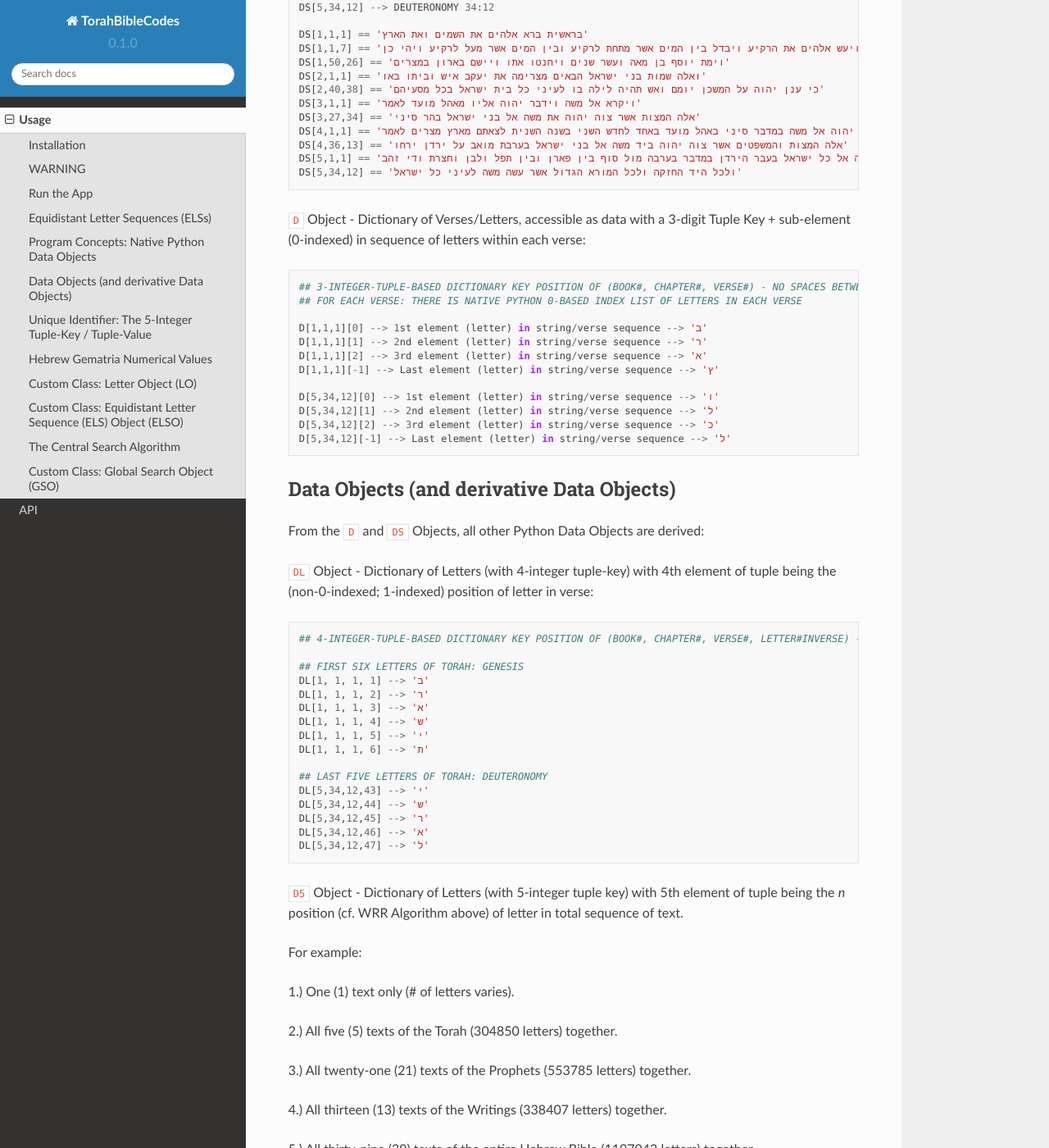
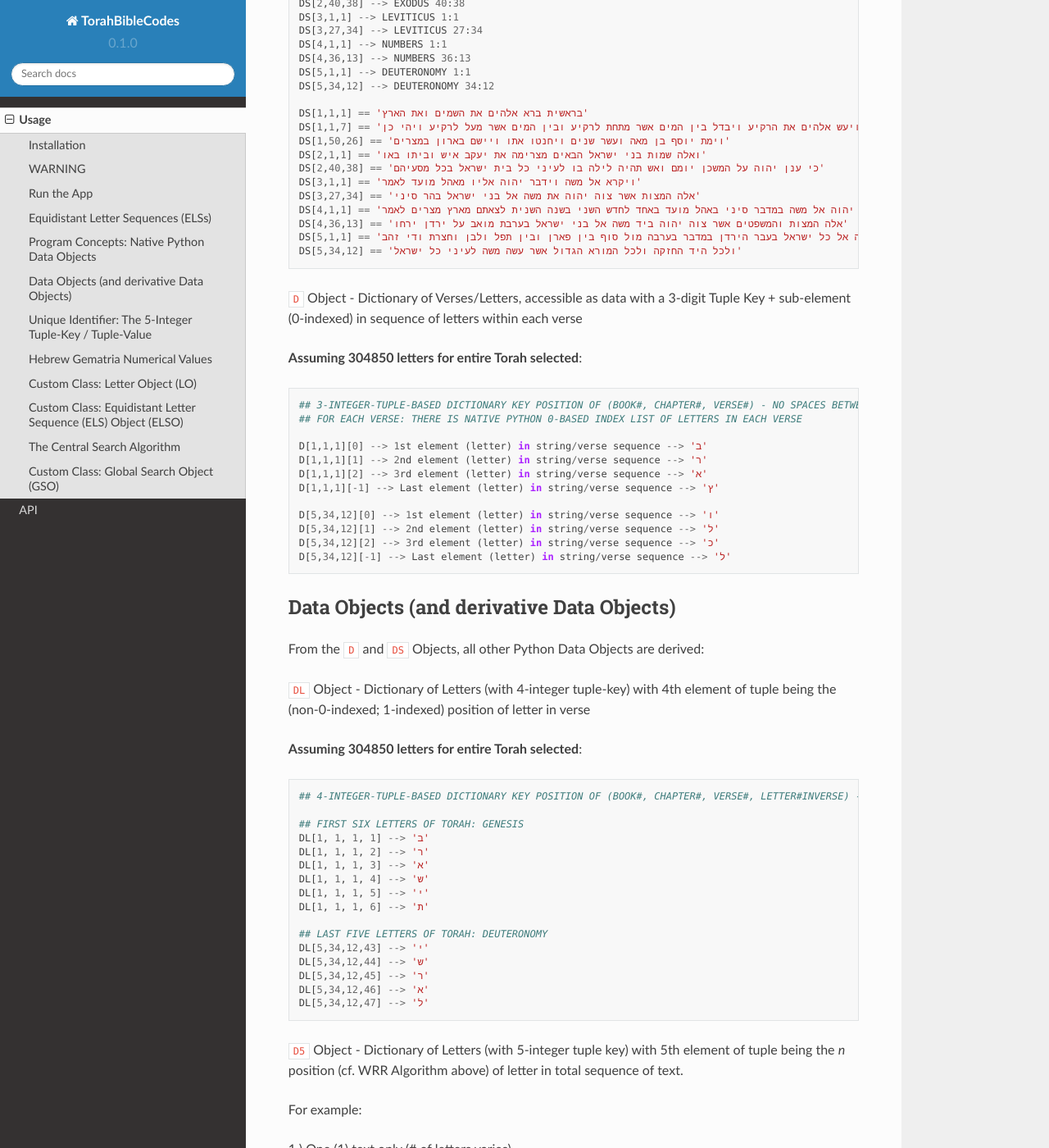
Before and after one commit to TorahBibleCodes/TorahBibleCodes_Sphinx, a Sphinx documentation site: the page built from docs/source/usage.rst, in a window 1280 px wide and 1400 px high, scrolled down 4908 px. Shown: the whole window at 82% size. Built offline with Sphinx 7.4.7 and the Read the Docs theme 2.0.0, drawn with Linux system fonts in a browser that asks for light colours; some of the changed text lies outside the part shown.

Commit message:
Update usage.rst

```diff
--- a/docs/source/usage.rst
+++ b/docs/source/usage.rst
@@ -158,7 +158,9 @@ The ``DS`` Dictionary Object may be useful for the interactive user-developer to
 
 Each verse (and letter) of the thirty-nine (39) books of the Hebrew Bible is accessible via the Python dictionaries ``D`` and ``DS`` with a unique 3-digit Tuple Key as per following examples:
 
-``D`` Object - Dictionary of Verses (with No Spaces), accessible as data with a 3-digit Tuple Key::
+``D`` Object - Dictionary of Verses (with No Spaces), accessible as data with a 3-digit Tuple Key
+
+**Assuming 304850 letters for entire Torah selected**::
 
    ## 3-INTEGER-TUPLE-BASED DICTIONARY KEY POSITION OF (BOOK#, CHAPTER#, VERSE#) - NO SPACES BETWEEN WORDS/LETTERS
 
@@ -190,7 +192,9 @@ Each verse (and letter) of the thirty-nine (39) books of the Hebrew Bible is acc
    D[5,1,1] == 'אלההדבריםאשרדברמשהאלכלישראלבעברהירדןבמדברבערבהמולסוףביןפארןוביןתפלולבןוחצרתודיזהב'
    D[5,34,12] == 'ולכלהידהחזקהולכלהמוראהגדולאשרעשהמשהלעיניכלישראל'
 
-``DS`` Object - Dictionary of Verses (with Spaces), accessible as data with a 3-digit Tuple Key::
+``DS`` Object - Dictionary of Verses (with Spaces), accessible as data with a 3-digit Tuple Key
+
+**Assuming 304850 letters for entire Torah selected**::
 
    ## 3-INTEGER-TUPLE-BASED DICTIONARY KEY POSITION OF (BOOK#, CHAPTER#, VERSE#) - WITH SPACES BETWEEN WORDS/LETTERS
 
@@ -222,7 +226,9 @@ Each verse (and letter) of the thirty-nine (39) books of the Hebrew Bible is acc
    DS[5,1,1] == 'אלה הדברים אשר דבר משה אל כל ישראל בעבר הירדן במדבר בערבה מול סוף בין פארן ובין תפל ולבן וחצרת ודי זהב'
    DS[5,34,12] == 'ולכל היד החזקה ולכל המורא הגדול אשר עשה משה לעיני כל ישראל'
 
-``D`` Object - Dictionary of Verses/Letters, accessible as data with a 3-digit Tuple Key + sub-element (0-indexed) in sequence of letters within each verse::
+``D`` Object - Dictionary of Verses/Letters, accessible as data with a 3-digit Tuple Key + sub-element (0-indexed) in sequence of letters within each verse
+
+**Assuming 304850 letters for entire Torah selected**::
 
    ## 3-INTEGER-TUPLE-BASED DICTIONARY KEY POSITION OF (BOOK#, CHAPTER#, VERSE#) - NO SPACES BETWEEN WORDS/LETTERS
    ## FOR EACH VERSE: THERE IS NATIVE PYTHON 0-BASED INDEX LIST OF LETTERS IN EACH VERSE
@@ -242,7 +248,9 @@ Data Objects (and derivative Data Objects)
 
 From the ``D`` and ``DS`` Objects, all other Python Data Objects are derived:
 
-``DL`` Object - Dictionary of Letters (with 4-integer tuple-key) with 4th element of tuple being the (non-0-indexed; 1-indexed) position of letter in verse::
+``DL`` Object - Dictionary of Letters (with 4-integer tuple-key) with 4th element of tuple being the (non-0-indexed; 1-indexed) position of letter in verse
+
+**Assuming 304850 letters for entire Torah selected**::
 
    ## 4-INTEGER-TUPLE-BASED DICTIONARY KEY POSITION OF (BOOK#, CHAPTER#, VERSE#, LETTER#INVERSE) - NO SPACES BETWEEN WORDS/LETTERS
 
```
